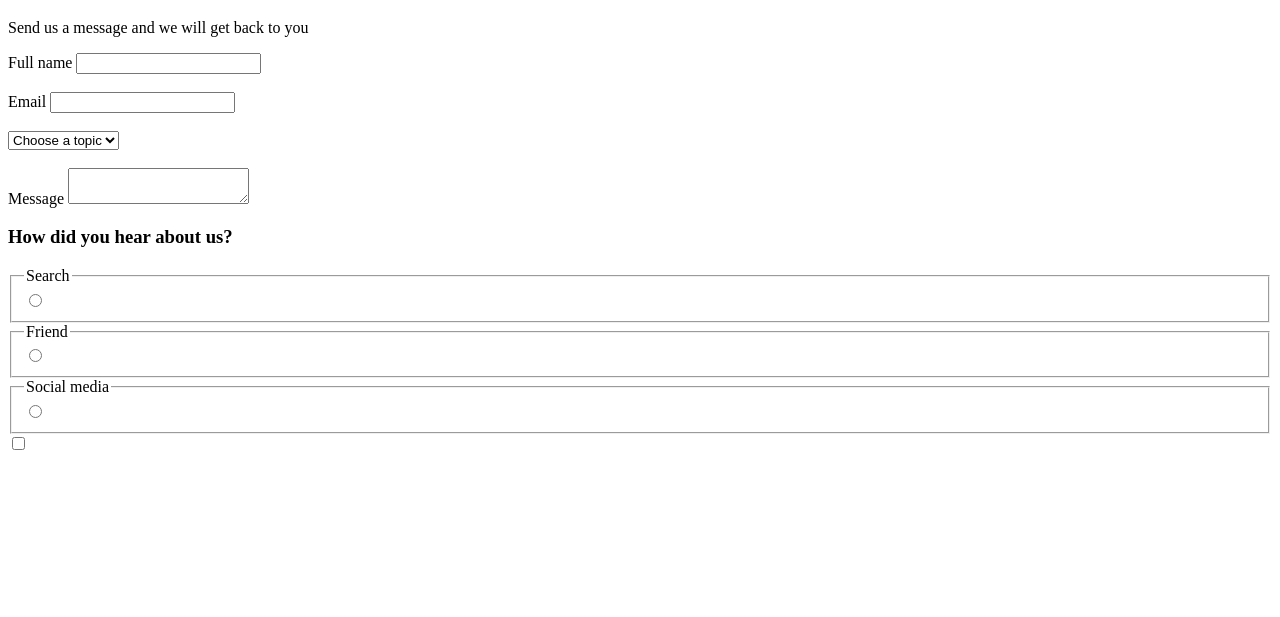
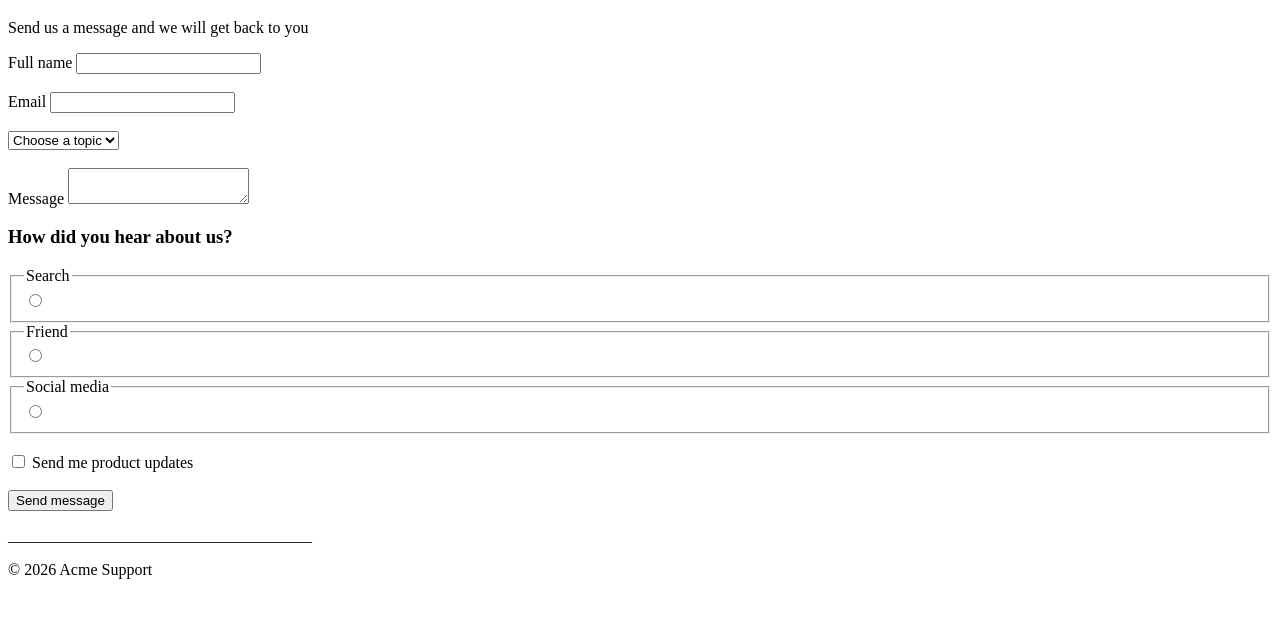
Before and after one commit to LuisGBF/Contact-Form, a plain HTML site: page Page/index.html in a window 1280 px wide. Shown: the part 177-794 px from the top of the page. Drawn offline with Linux system fonts and the light colour scheme.

Commit message:
Enhance contact form by adding method attribute and required fields

```diff
--- a/Page/index.html
+++ b/Page/index.html
@@ -15,14 +15,14 @@
         <section>______________________________________</section>
     </header>
     <main>
-        <form action="contact"></form>
+        <form action="contact" method="post">
         <h1>Contact us</h1>
         <p>Send us a message and we will get back to you</p>
         <label for="name">Full name</label> <input type="text" name="Full name" id="name" required>
         <br> <br>
         <label for="email">Email</label> <input type="email" name="email" id="email" required>
         <br> <br>
-        <select name="subject" id="subject">
+        <select name="subject" id="subject" required>
             <option value="subject">Choose a topic</option>
             <option value="">Subject 2</option>
             <option value="">Subject 3</option>
@@ -33,12 +33,15 @@
         <fieldset><input type="radio"><legend>Search</legend></fieldset>
         <fieldset><input type="radio"><legend>Friend</legend></fieldset>
         <fieldset><input type="radio"><legend>Social media</legend></fieldset>
-        <input type="checkbox">
-
-
+        <br>
+        <input type="checkbox"> <label for="checkbox">Send me product updates</label>
+        <br> <br>
+        <button type="submit">Send message</button>
+        </form>
     </main>
     <footer>
-
+        <p>______________________________________</p>
+        &copy; 2026 Acme Support
     </footer>
 </div>
 </body>
```
